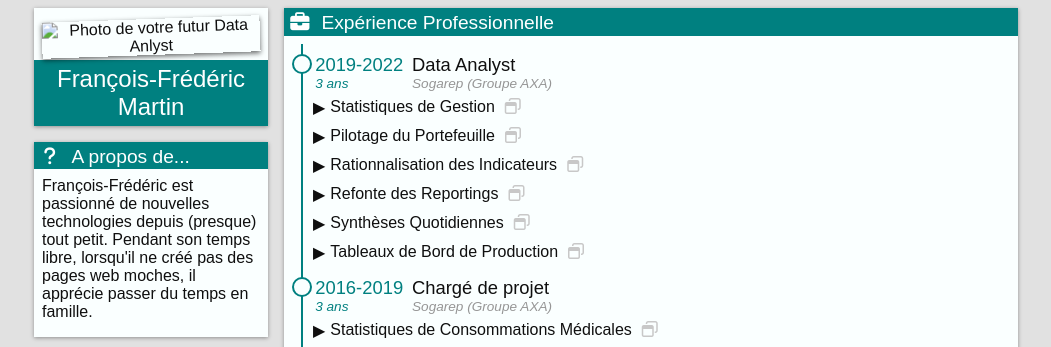
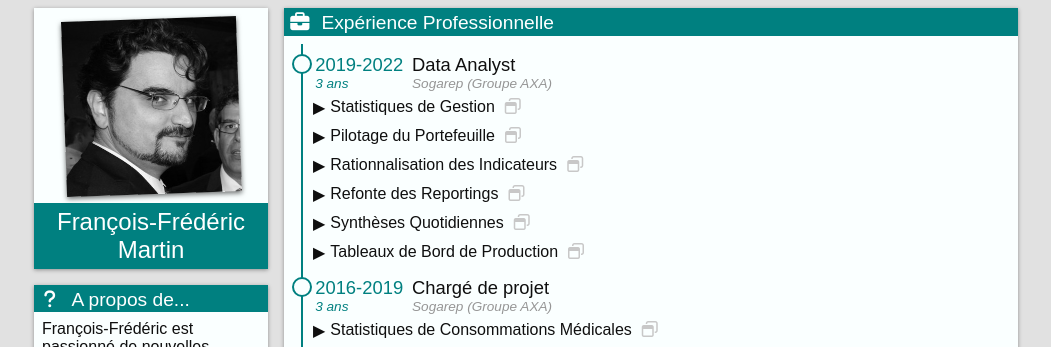
Before and after one commit to FFMartin/WebCV_V2, a plain HTML site: page index.html in a window 1280 px wide. Shown: the top 347 px of the page, without its empty margins (114-1165 px from the left). Drawn offline with Linux system fonts and the light colour scheme.

Commit message:
Fixed name of medias directory in code

```diff
--- a/index.html
+++ b/index.html
@@ -19,7 +19,7 @@
                     <div class="block" id="identity">
                         <div class="block-content">
                             <div class="picture">
-                                <img src="media/me.png" alt="Photo de votre futur Data Anlyst" width="175" height="175"/>
+                                <img src="medias/me.png" alt="Photo de votre futur Data Anlyst" width="175" height="175"/>
                             </div>
                             <div class="name">
                                 François-Frédéric Martin
```
